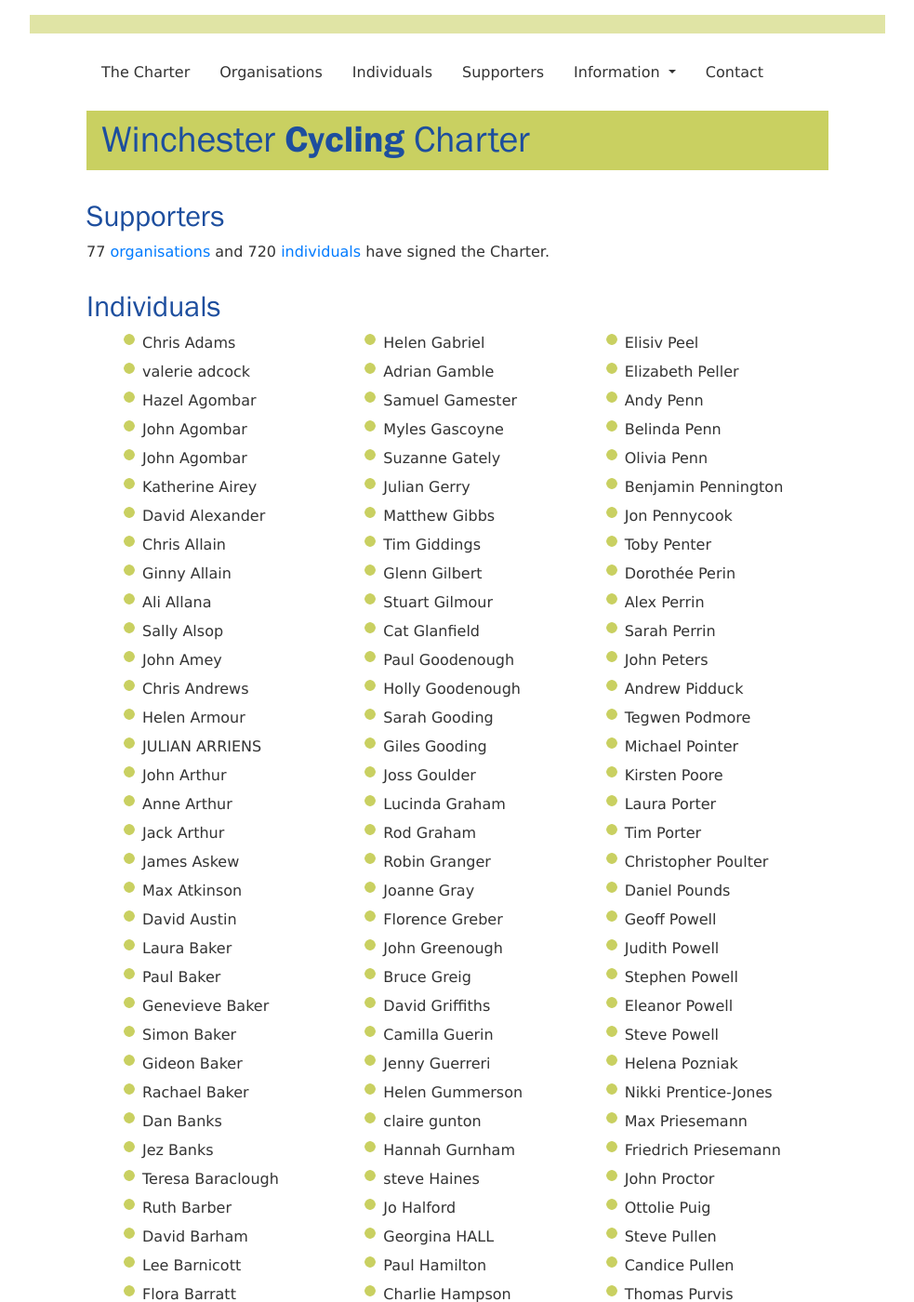
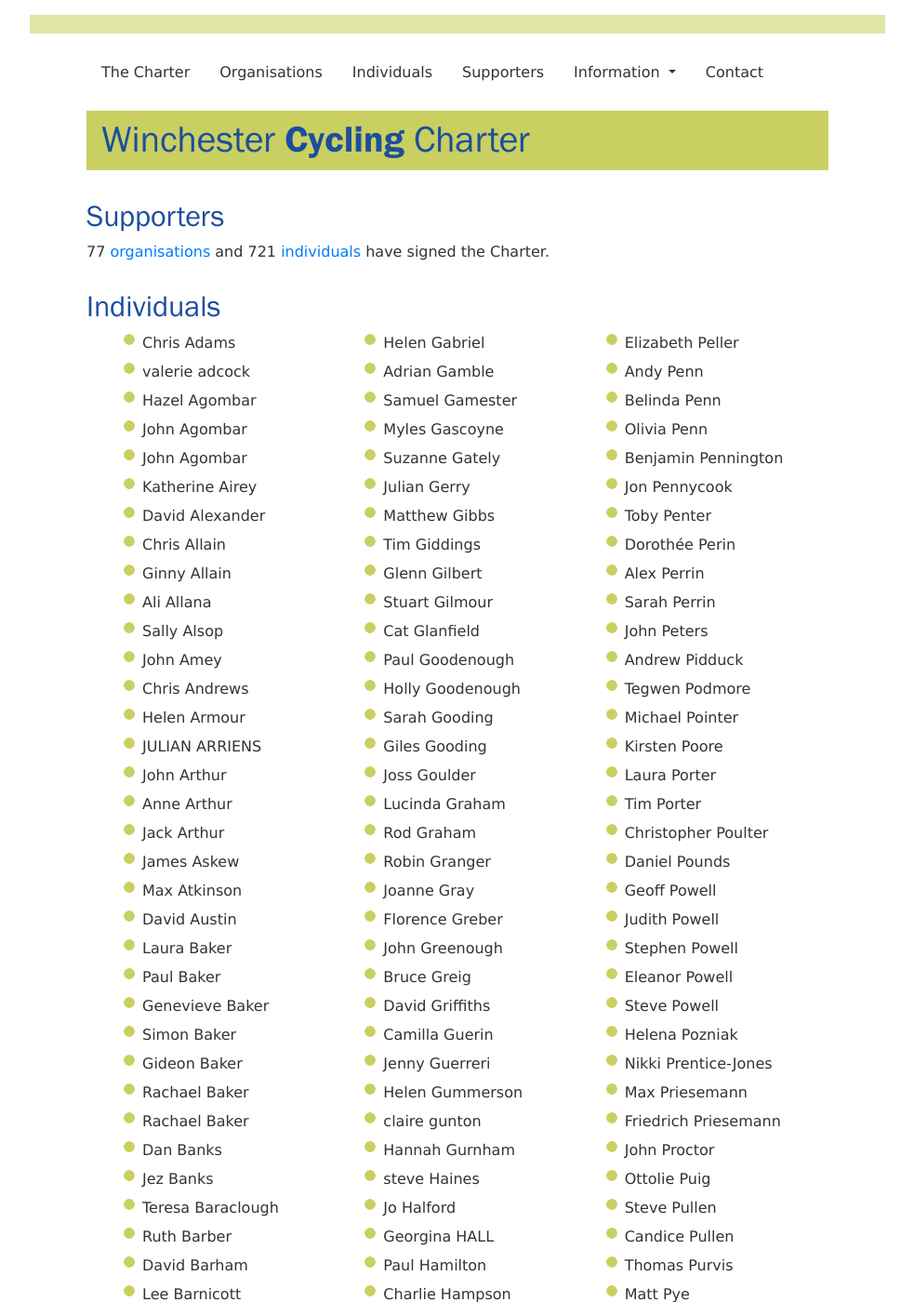
Before and after one commit to winchestercyclingcharter/winchestercyclingcharter.github.io, a Jekyll site: the page built from supporters-alpha.md, in a window 1280 px wide and 1400 px high. Shown: the whole window at 93% size, without its empty margins (148-1131 px from the left). Built offline with Jekyll 4.4.1, drawn with Linux system fonts in a browser that asks for light colours; nearby versions of some CDN libraries.

Commit message:
Update people.yml

```diff
--- a/_data/people.yml
+++ b/_data/people.yml
@@ -719,3 +719,4 @@
 - { lastname: Normington, firstname: Sally, dt: 20211022-083642-174608 }
 - { lastname: Henderson, firstname: Louise, dt: 20211022-194445-374235 }
 - { lastname: Smart, firstname: Emma, dt: 20211022-231011-415931 }
+- { lastname: Baker, firstname: Rachael , dt: 20211017-145156-049021 }
```
